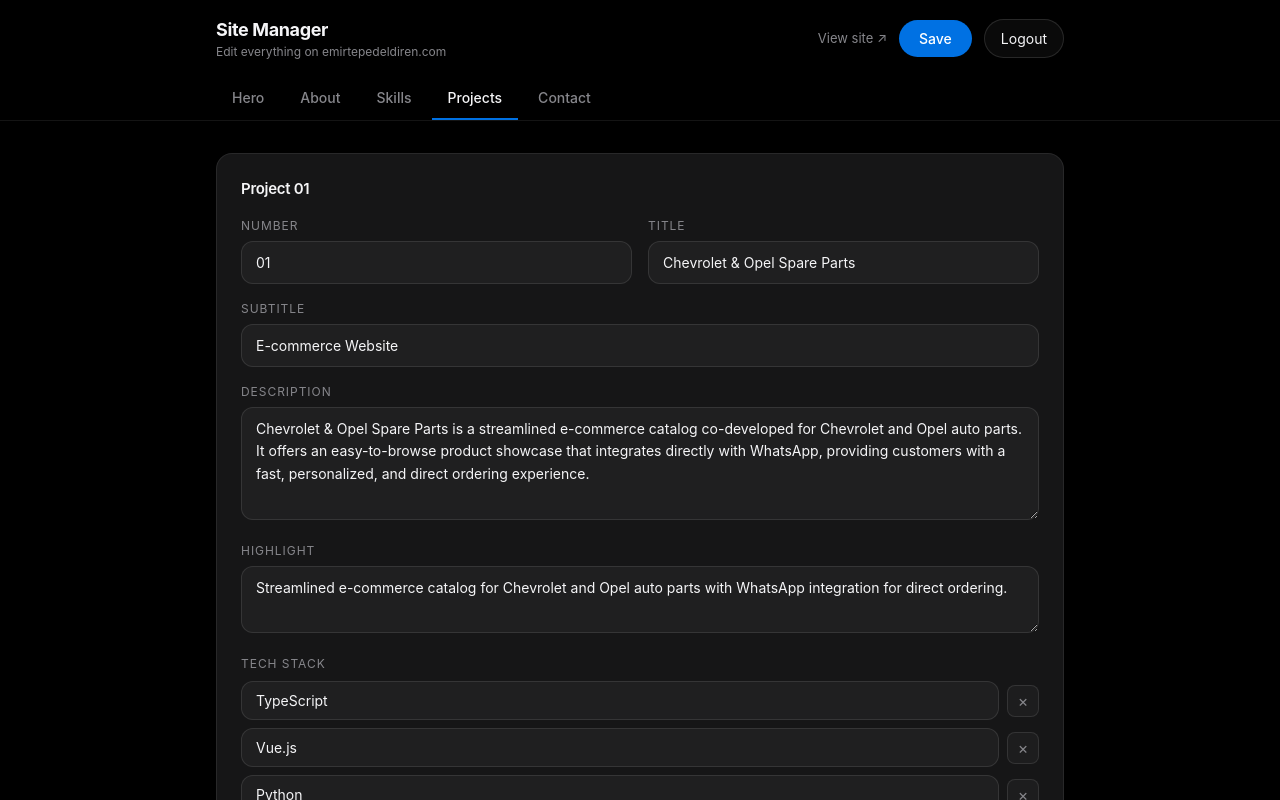
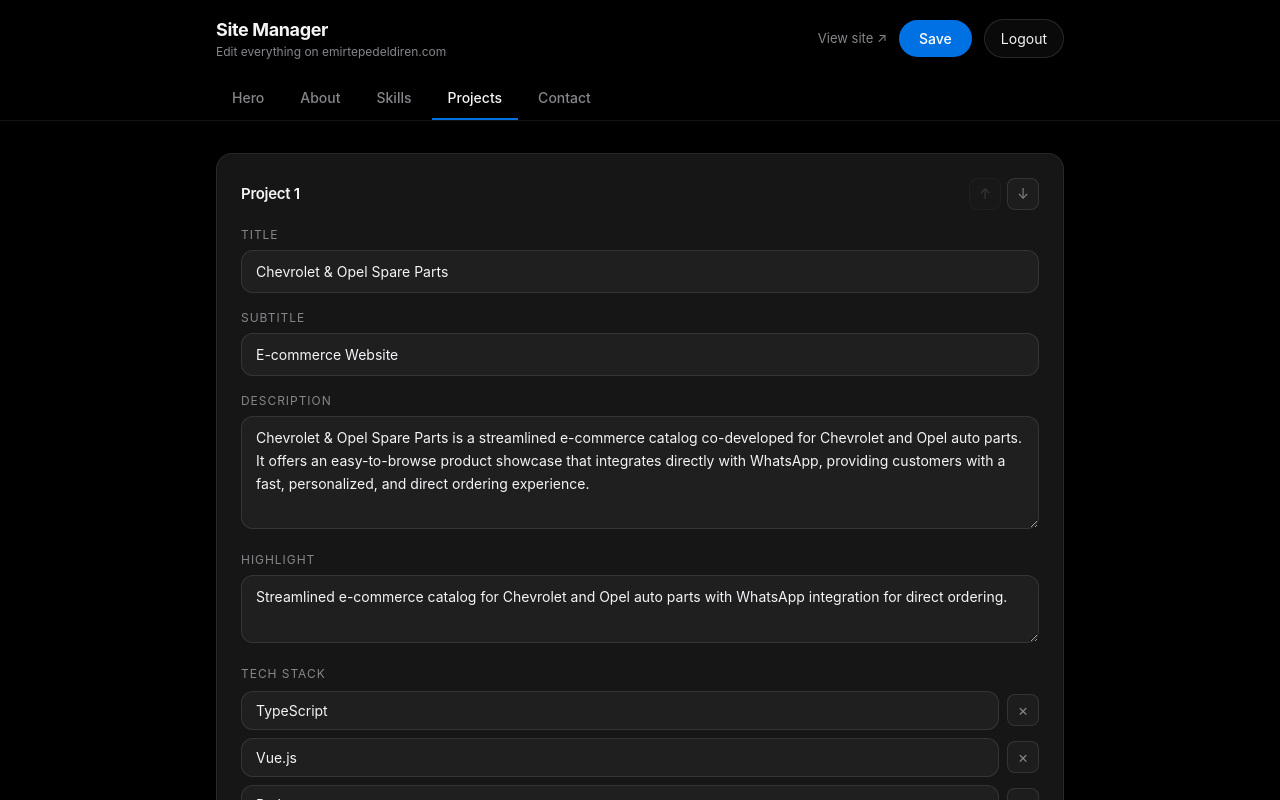
Before and after one commit to emirtepedeldiren/personal-website, a Next.js app: page /admin in a window 1280 px wide. Both pictures are taken after a click on the button "Projects". Shown: the top 800 px of the page. Built offline with nearby package versions, Linux system fonts and the light colour scheme.

Commit message:
feat: reorder projects with auto-numbering in admin

```diff
--- a/app/admin/page.tsx
+++ b/app/admin/page.tsx
@@ -279,14 +279,19 @@
 
 function Section({
   title,
+  headerRight,
   children,
 }: {
   title: string;
+  headerRight?: React.ReactNode;
   children: React.ReactNode;
 }) {
   return (
     <section className="rounded-2xl border border-white/[0.08] bg-[#161617] p-6 space-y-4">
+      <div className="flex items-center justify-between gap-3">
         <h2 className="text-[15px] font-semibold tracking-tight">{title}</h2>
+        {headerRight}
+      </div>
       {children}
     </section>
   );
@@ -445,6 +450,28 @@
   );
 }
 
+function MoveButton({
+  dir,
+  disabled,
+  onClick,
+}: {
+  dir: "up" | "down";
+  disabled: boolean;
+  onClick: () => void;
+}) {
+  return (
+    <button
+      type="button"
+      onClick={onClick}
+      disabled={disabled}
+      aria-label={dir === "up" ? "Move up" : "Move down"}
+      className="w-8 h-8 rounded-lg border border-white/[0.1] bg-white/[0.03] text-[#86868b] hover:text-[#f5f5f7] hover:border-white/[0.2] disabled:opacity-30 disabled:cursor-not-allowed transition-colors flex items-center justify-center text-[14px] leading-none"
+    >
+      {dir === "up" ? "↑" : "↓"}
+    </button>
+  );
+}
+
 // ---- Projects editor --------------------------------------------------------
 
 function ProjectsEditor({
@@ -454,20 +481,34 @@
   projects: Project[];
   onChange: (projects: Project[]) => void;
 }) {
+  // Persist the list with numbers auto-synced to position (01, 02, 03…).
+  const commit = (next: Project[]) => {
+    onChange(
+      next.map((p, i) => ({ ...p, number: String(i + 1).padStart(2, "0") }))
+    );
+  };
+
   const setProject = (i: number, next: Project) => {
     const p = [...projects];
     p[i] = next;
-    onChange(p);
+    commit(p);
+  };
+
+  const move = (i: number, dir: -1 | 1) => {
+    const j = i + dir;
+    if (j < 0 || j >= projects.length) return;
+    const p = [...projects];
+    [p[i], p[j]] = [p[j], p[i]];
+    commit(p);
   };
 
   const addProject = () => {
     const nextId = projects.reduce((m, p) => Math.max(m, p.id), 0) + 1;
-    const number = String(projects.length + 1).padStart(2, "0");
-    onChange([
+    commit([
       ...projects,
       {
         id: nextId,
-        number,
+        number: "",
         title: "",
         subtitle: "",
         description: "",
@@ -482,19 +523,29 @@
   return (
     <>
       {projects.map((project, i) => (
-        <Section key={project.id} title={`Project ${project.number || i + 1}`}>
-          <div className="grid sm:grid-cols-2 gap-4">
-            <TextField
-              label="Number"
-              value={project.number}
-              onChange={(v) => setProject(i, { ...project, number: v })}
+        <Section
+          key={project.id}
+          title={`Project ${i + 1}`}
+          headerRight={
+            <div className="flex items-center gap-1.5">
+              <MoveButton
+                dir="up"
+                disabled={i === 0}
+                onClick={() => move(i, -1)}
               />
+              <MoveButton
+                dir="down"
+                disabled={i === projects.length - 1}
+                onClick={() => move(i, 1)}
+              />
+            </div>
+          }
+        >
           <TextField
             label="Title"
             value={project.title}
             onChange={(v) => setProject(i, { ...project, title: v })}
           />
-          </div>
           <TextField
             label="Subtitle"
             value={project.subtitle}
@@ -559,7 +610,7 @@
 
           <div className="pt-1">
             <RemoveButton
-              onClick={() => onChange(projects.filter((_, j) => j !== i))}
+              onClick={() => commit(projects.filter((_, j) => j !== i))}
             />
           </div>
         </Section>
```
Lines whose indentation alone changed are shown as unchanged.
